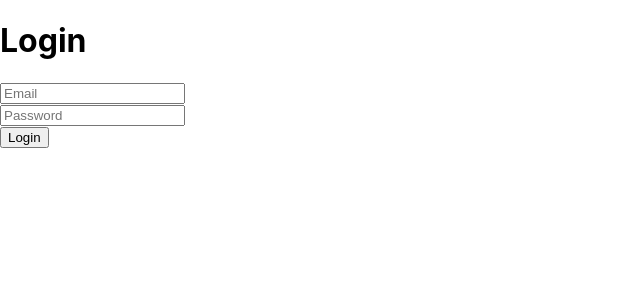
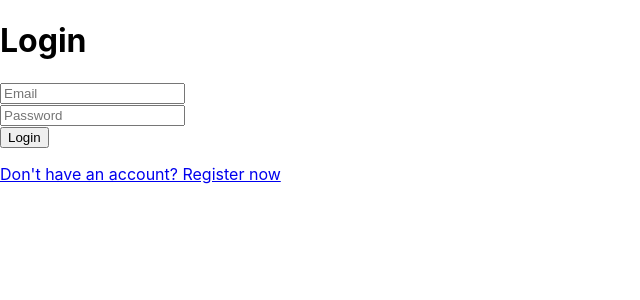
Before and after one commit to RavenLakhraj/Payment-Portal, a React (Create React App) app in the folder frontend/: page /login in a window 1280 px wide. Shown: the top 300 px of the page, without its empty margins (0-640 px from the left). Built offline with nearby package versions, Linux system fonts and the light colour scheme.

Commit message:
testing navigation

```diff
--- a/frontend/src/components/Login.js
+++ b/frontend/src/components/Login.js
@@ -1,34 +1,35 @@
-import { useState } from "react";
+import { useState } from 'react'
+import { Link } from 'react-router-dom'
 
 export default function Login() {
-  const [email, setEmail] = useState("");
-  const [password, setPassword] = useState("");
-  const [message, setMessage] = useState("");
+  const [email, setEmail] = useState('');
+  const [password, setPassword] = useState('');
+  const [message, setMessage] = useState('');
 
   const handleSubmit = async (e) => {
     e.preventDefault();
 
     try {
-      const response = await fetch("https://localhost:2000/login", {
-        method: "POST",
+      const response = await fetch('https://localhost:2000/login', {
+        method: 'POST',
         headers: {
-          "Content-Type": "application/json",
+          'Content-Type': 'application/json',
         },
         body: JSON.stringify({ email, password }),
       });
 
-      const data = await response.json();
+      const data = await response.json()
 
       if (response.ok) {
         setMessage(data.message);
         // Store JWT for later use (optional)
-        localStorage.setItem("token", data.token);
+        localStorage.setItem('token', data.token);
       } else {
         setMessage(data.message);
       }
     } catch (err) {
       console.error(err);
-      setMessage("Network error");
+      setMessage('Network error');
     }
   };
 
@@ -55,6 +56,10 @@ export default function Login() {
         <button type="submit">Login</button>
       </form>
       <p>{message}</p>
+      <div>
+        <Link to="/register">Don't have an account? Register now</Link>
+      </div>
     </div>
+
   );
 }
--- a/frontend/src/components/Register.js
+++ b/frontend/src/components/Register.js
@@ -1,3 +1,10 @@
+import { Link } from 'react-router-dom'
+
 export default function Register() {
-    return <h1>Register Page</h1>
+    return (
+        <div>
+            <h1>Register Page</h1>
+            <Link to="/login">Already have an account? Log in now</Link>
+        </div>
+    )
 }
```
